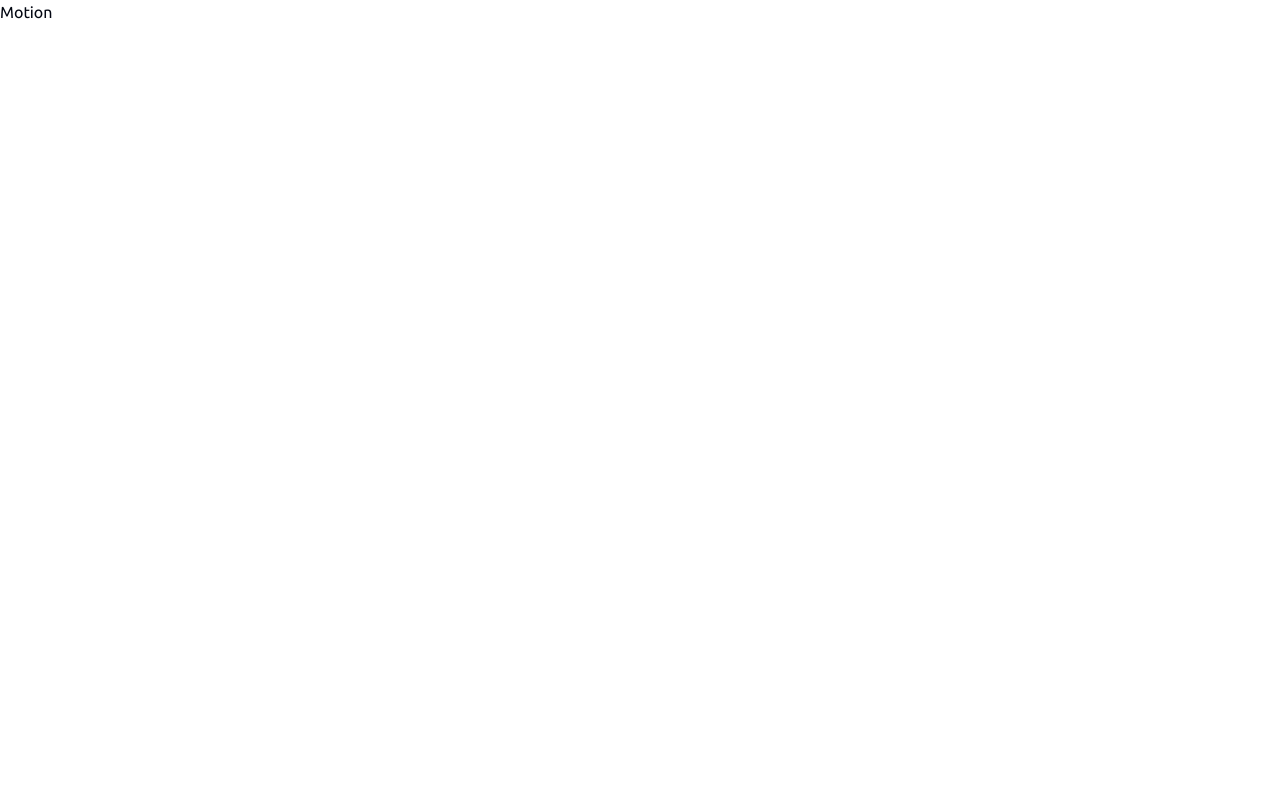
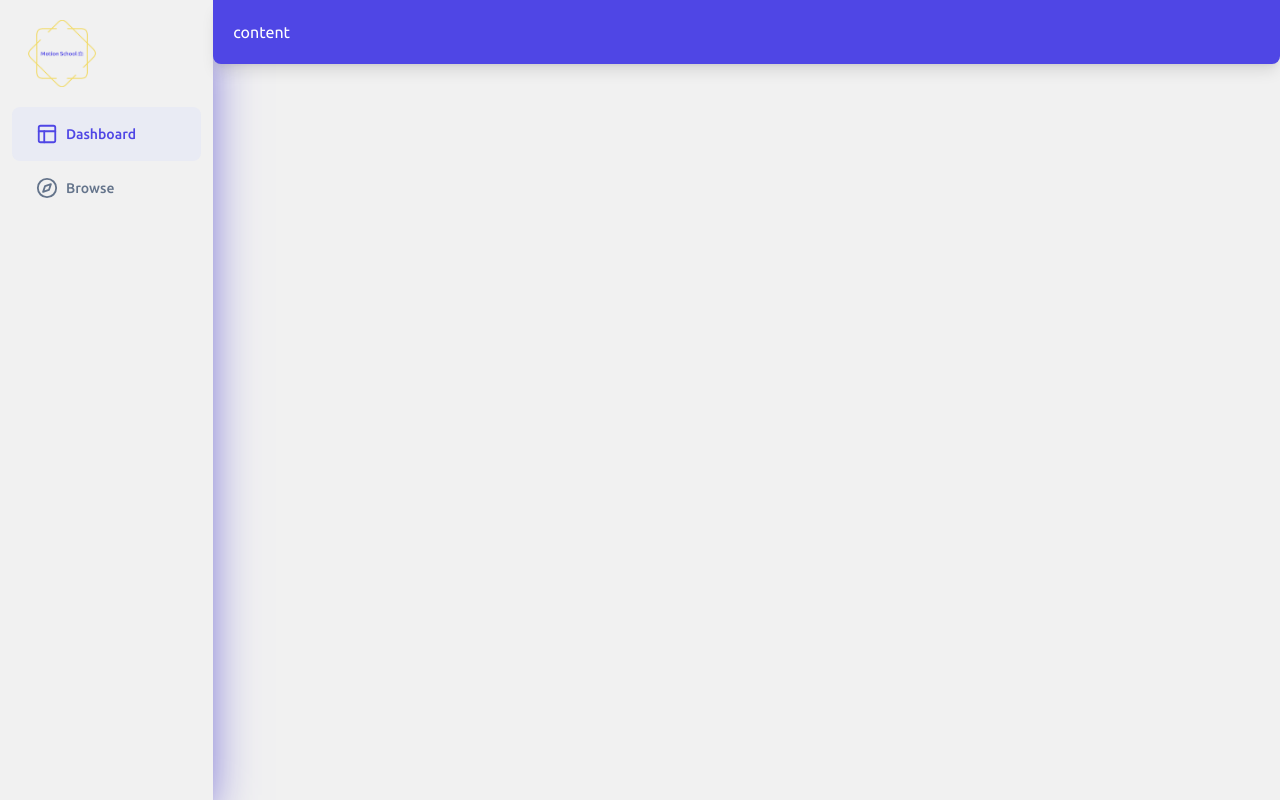
Before and after one commit to amanguptak/Motion-school, a Next.js app: page /motion-school in a window 1280 px wide. Built offline with nearby package versions, Linux system fonts and the light colour scheme.

Commit message:
motion-dashoard

```diff
--- /dev/null
+++ b/app/(dashboard)/motion-school/_components/Logo.tsx
@@ -0,0 +1,13 @@
+import React from 'react'
+import logo from "@/public/images/logo-no-background.png"
+import Image from "next/image"
+const Logo = () => {
+  return (
+<div className="flex items-center  box-border" >
+       <Image src={logo} alt="logo" height={100} width={100} className=" p-2 cursor-pointer rounded-full transform  hover:scale-125  transition-transform duration-300 ease-in-out"/>
+        {/* <h2 className="font-bold text-md text-indigo-600 ">Motion School</h2> */}
+       </div>
+  )
+}
+
+export default Logo
--- /dev/null
+++ b/app/(dashboard)/motion-school/_components/Navbar.tsx
@@ -0,0 +1,12 @@
+import React from 'react'
+import { UserButton } from '@clerk/nextjs'
+const Navbar = () => {
+  return (
+    <div className='hover:shadow-indigo-700 shadow-lg cursor-pointer rounded-b-lg text-white w-full p-5 bg-indigo-600 flex items-center justify-between'>
+        <div>content</div>
+        <UserButton afterSignOutUrl='/'/>
+    </div>
+  )
+}
+
+export default Navbar
--- /dev/null
+++ b/app/(dashboard)/motion-school/_components/SideBarItem.tsx
@@ -0,0 +1,53 @@
+"use client";
+
+import { LucideIcon } from "lucide-react";
+import { usePathname, useRouter } from "next/navigation";
+
+import { cn } from "@/lib/utils";
+
+interface SidebarItemProps {
+  icon: LucideIcon;
+  label: string;
+  href: string;
+};
+
+export const SidebarItem = ({
+  icon: Icon,
+  label,
+  href,
+}: SidebarItemProps) => {
+  const pathname = usePathname();
+  const router = useRouter();
+
+  const isActive =
+    (pathname === "/motion-school" && href === "/motion-school") ||
+    pathname === href ||
+    pathname?.startsWith(`${href}/`);
+
+  const onClick = () => {
+    router.push(href);
+  }
+
+  return (
+    <button
+      onClick={onClick}
+      type="button"
+      className={cn(
+        "flex items-center gap-x-2 text-slate-500 text-sm font-[500] pl-6 transition-all hover:text-indigo-600",
+        isActive && "rounded-lg text-indigo-600 bg-indigo-200/20 hover:bg-indigo-400/20 hover:text-indigo-800"
+      )}
+    >
+      <div className="flex items-center gap-x-2 py-4">
+        <Icon
+          size={22}
+          className={cn(
+            "",
+            isActive && "text-indigo-600"
+          )}
+        />
+        {label}
+      </div>
+
+    </button>
+  )
+}
--- /dev/null
+++ b/app/(dashboard)/motion-school/_components/SideBarRoutes.tsx
@@ -0,0 +1,53 @@
+"use client";
+
+import { BarChart, Compass, Layout, List } from "lucide-react";
+import { usePathname } from "next/navigation";
+
+import { SidebarItem } from "./SideBarItem";
+
+const guestRoutes = [
+  {
+    icon: Layout,
+    label: "Dashboard",
+    href: "/motion-school",
+  },
+  {
+    icon: Compass,
+    label: "Browse",
+    href: "/search",
+  },
+];
+
+const teacherRoutes = [
+  {
+    icon: List,
+    label: "Courses",
+    href: "/teacher/courses",
+  },
+  {
+    icon: BarChart,
+    label: "Analytics",
+    href: "/teacher/analytics",
+  },
+]
+
+export const SidebarRoutes = () => {
+  const pathname = usePathname();
+
+  const isTeacherPage = pathname?.includes("/teacher");
+
+  const routes = isTeacherPage ? teacherRoutes : guestRoutes;
+
+  return (
+    <div className="flex flex-col w-full">
+      {routes.map((route) => (
+        <SidebarItem
+          key={route.href}
+          icon={route.icon}
+          label={route.label}
+          href={route.href}
+        />
+      ))}
+    </div>
+  )
+}
--- /dev/null
+++ b/app/(dashboard)/motion-school/_components/Sidebar.tsx
@@ -0,0 +1,24 @@
+import React from 'react'
+import Logo from './Logo'
+import { SidebarRoutes } from './SideBarRoutes'
+const Sidebar = () => {
+  return (
+
+
+   <div className=' hover:shadow-indigo-700 cursor-pointer shadow-2xl'>
+     <div className=' h-screen w-full p-3 '>
+        <div>
+          <Logo/>
+        </div>
+
+        <div className="flex flex-col w-full mt-3">
+        <SidebarRoutes/>
+      </div>
+        </div>
+   </div>
+
+
+  )
+}
+
+export default Sidebar
--- /dev/null
+++ b/app/(dashboard)/motion-school/layout.tsx
@@ -0,0 +1,22 @@
+import React, { ReactNode } from 'react'
+import Sidebar from './_components/Sidebar'
+import Navbar from './_components/Navbar'
+const layout = ({children}:{children:ReactNode}) => {
+  return (
+    <main className='h-screen  grid grid-cols-12 bg-[#f1f1f1]'>
+        <div className="hidden col-span-2 md:flex h-full  flex-col inset-y-0">
+            <Sidebar/>
+
+        </div>
+
+        <div className='col-span-10'>
+        <Navbar/>
+        {children}
+        </div>
+
+    </main>
+
+  )
+}
+
+export default layout
--- a/app/(dashboard)/motion-school/page.tsx
+++ b/app/(dashboard)/motion-school/page.tsx
@@ -2,7 +2,8 @@ import React from 'react'
 
 const Motion = () => {
   return (
-    <div>Motion</div>
+   <>
+   </>
   )
 }
 
--- a/app/page.tsx
+++ b/app/page.tsx
@@ -12,9 +12,7 @@ export default function Home() {
     <div className=" bg-[#f1f1f1] grid  grid-cols-12 place-items-center h-screen overflow-hidden">
       <div className="col-span-12 h-full">
       <svg className="w-screen h-fit cursor-pointer transform  hover:scale-125  transition-transform duration-300 ease-in-out" xmlns="http://www.w3.org/2000/svg" viewBox="0 0 1440 320"><path fill="#6366f1" fill-opacity="1" d="M0,64L40,96C80,128,160,192,240,208C320,224,400,192,480,170.7C560,149,640,139,720,160C800,181,880,235,960,234.7C1040,235,1120,181,1200,170.7C1280,160,1360,192,1400,208L1440,224L1440,0L1400,0C1360,0,1280,0,1200,0C1120,0,1040,0,960,0C880,0,800,0,720,0C640,0,560,0,480,0C400,0,320,0,240,0C160,0,80,0,40,0L0,0Z"></path></svg>
-      {/* <svg className="w-screen h-fit" xmlns="http://www.w3.org/2000/svg" viewBox="0 0 1440 320"><path fill="#6366f1" fill-opacity="1" d="M0,64L30,53.3C60,43,120,21,180,42.7C240,64,300,128,360,138.7C420,149,480,107,540,74.7C600,43,660,21,720,16C780,11,840,21,900,21.3C960,21,1020,11,1080,26.7C1140,43,1200,85,1260,90.7C1320,96,1380,64,1410,48L1440,32L1440,0L1410,0C1380,0,1320,0,1260,0C1200,0,1140,0,1080,0C1020,0,960,0,900,0C840,0,780,0,720,0C660,0,600,0,540,0C480,0,420,0,360,0C300,0,240,0,180,0C120,0,60,0,30,0L0,0Z"></path></svg> */}
 
-      {/* <svg  className="w-screen h-fit" xmlns="http://www.w3.org/2000/svg" viewBox="0 0 1440 320"><path fill="#6366f1" fill-opacity="1" d="M0,64L40,74.7C80,85,160,107,240,112C320,117,400,107,480,128C560,149,640,203,720,202.7C800,203,880,149,960,112C1040,75,1120,53,1200,80C1280,107,1360,181,1400,218.7L1440,256L1440,0L1400,0C1360,0,1280,0,1200,0C1120,0,1040,0,960,0C880,0,800,0,720,0C640,0,560,0,480,0C400,0,320,0,240,0C160,0,80,0,40,0L0,0Z"></path></svg> */}
       </div>
 
 
```
